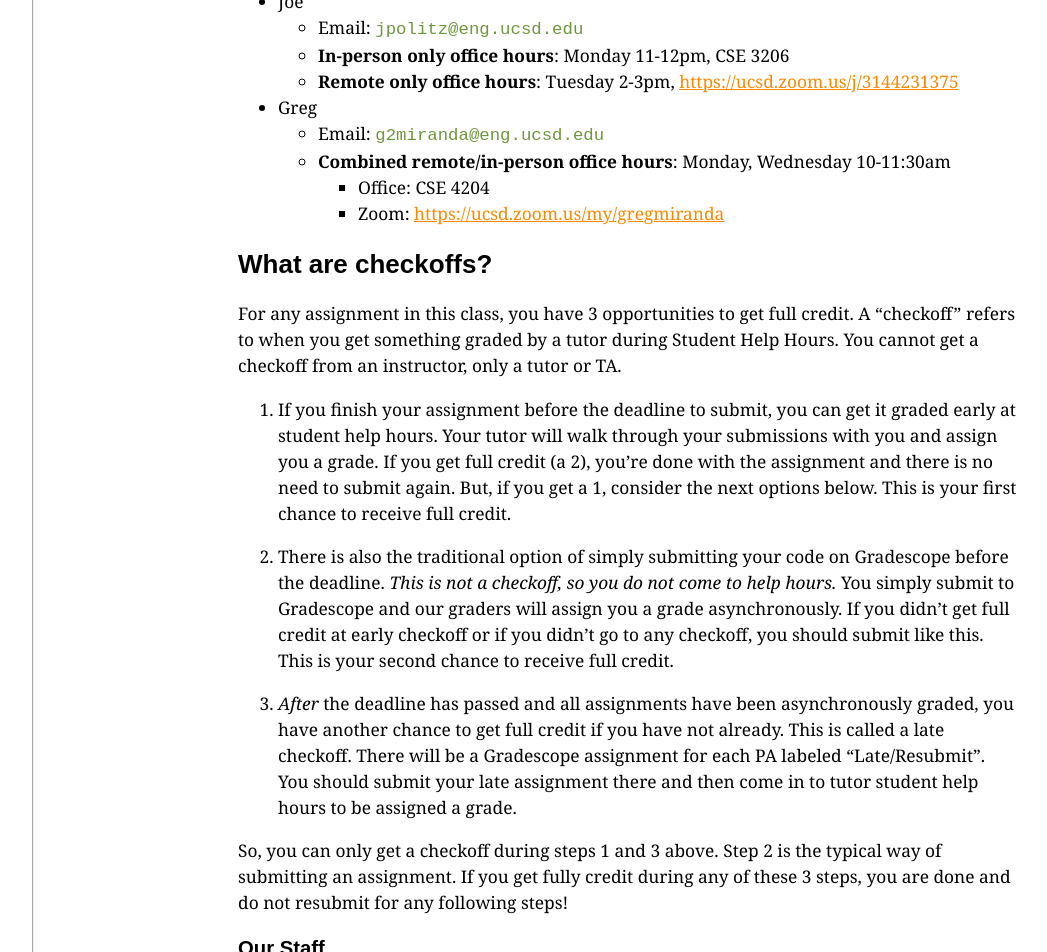
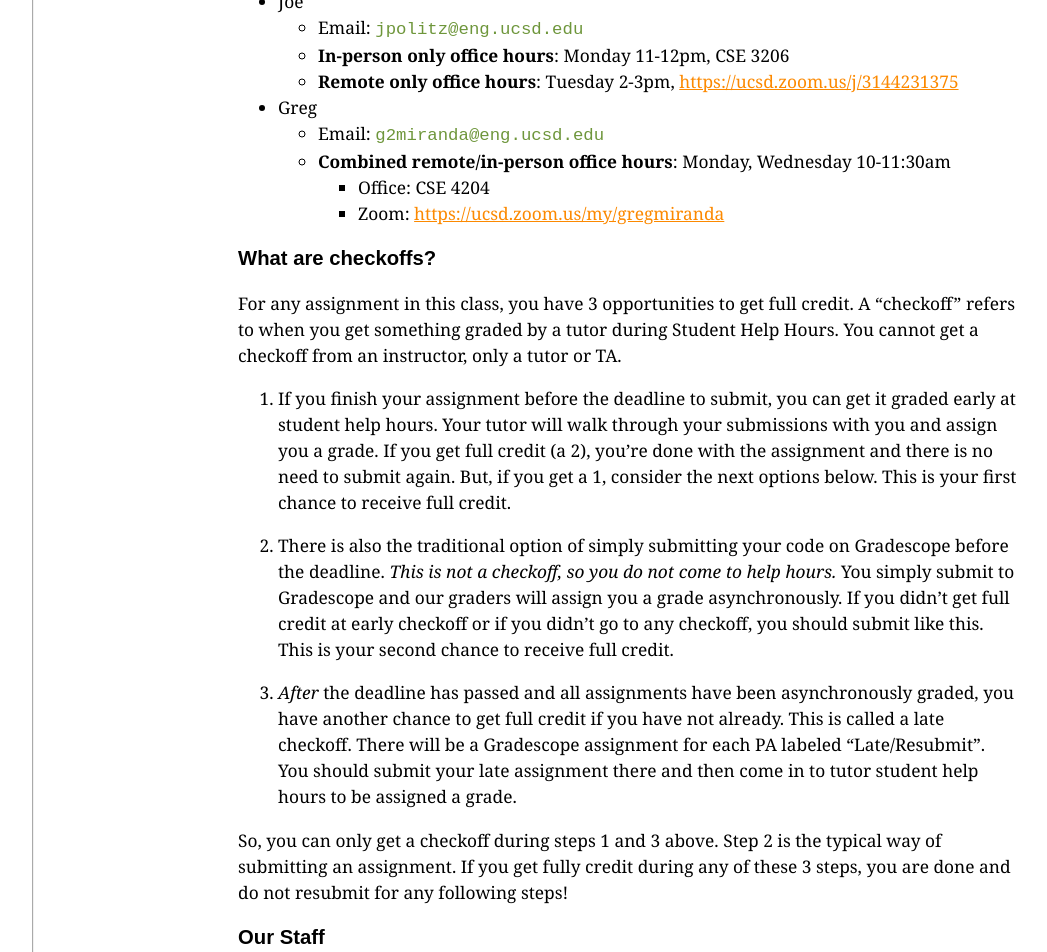
Before and after one commit to ucsd-cse11-w22/ucsd-cse11-w22.github.io, a Jekyll site: the page built from help-hours.md, in a window 1280 px wide. Shown: the part 4317-5269 px from the top of the page, without its empty margins (56-1103 px from the left). Built offline with Jekyll 4.4.1, drawn with Linux system fonts in a browser that asks for light colours.

```diff
--- a/help-hours.md
+++ b/help-hours.md
@@ -106,7 +106,7 @@ Instructors for this course:
     - Office: CSE 4204
     - Zoom: [https://ucsd.zoom.us/my/gregmiranda](https://ucsd.zoom.us/my/gregmiranda)
 
-## What are checkoffs?
+### What are checkoffs?
 For any assignment in this class, you have 3 opportunities to get full credit. A "checkoff"
 refers to when you get something graded by a tutor during Student Help Hours. You cannot
 get a checkoff from an instructor, only a tutor or TA.
```
